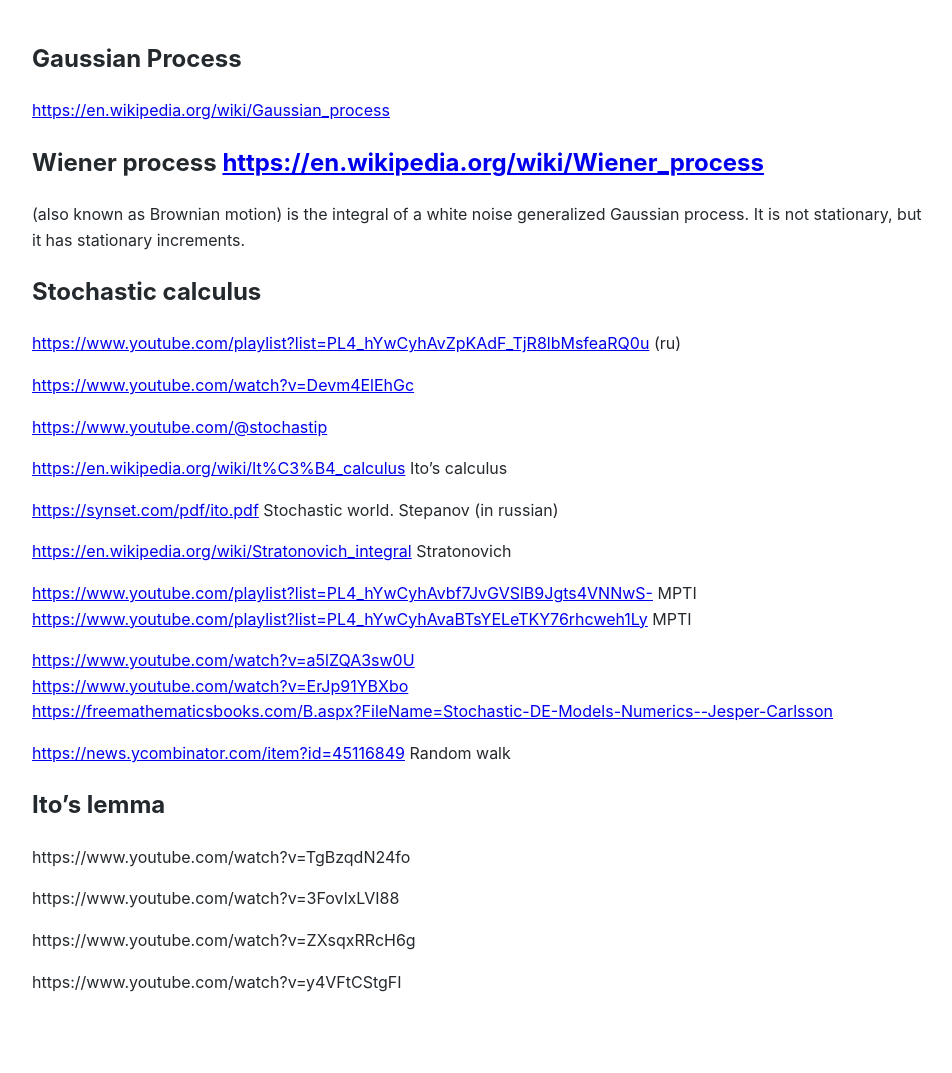
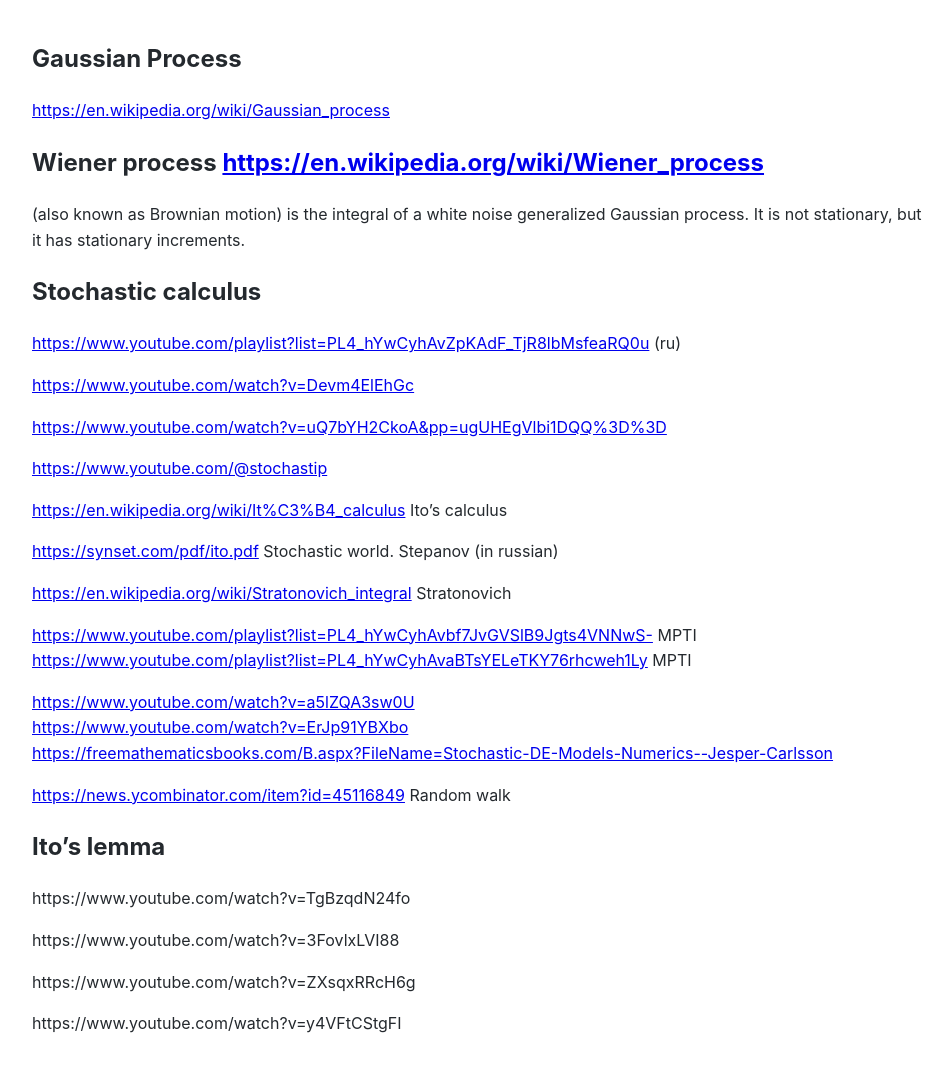
Before and after one commit to Michael-Lubinsky/michael-lubinsky.github.com, a Jekyll site: the page built from math/stochastic.md, in a window 1280 px wide. Shown: the whole page, without its empty margins (158-1110 px from the left). Built offline with Jekyll 4.4.1, drawn with Linux system fonts in a browser that asks for light colours; our own code applies the rules of GitHub Pages for plain Markdown files; before the commit the page ends 1031 px from its top, so only the background shows below that.

Commit message:
Update stochastic.md

```diff
--- a/math/stochastic.md
+++ b/math/stochastic.md
@@ -12,6 +12,8 @@
 <https://www.youtube.com/playlist?list=PL4_hYwCyhAvZpKAdF_TjR8lbMsfeaRQ0u>  (ru)
 
 <https://www.youtube.com/watch?v=Devm4ElEhGc>
+
+<https://www.youtube.com/watch?v=uQ7bYH2CkoA&pp=ugUHEgVlbi1DQQ%3D%3D>
 
 <https://www.youtube.com/@stochastip>
 
```
